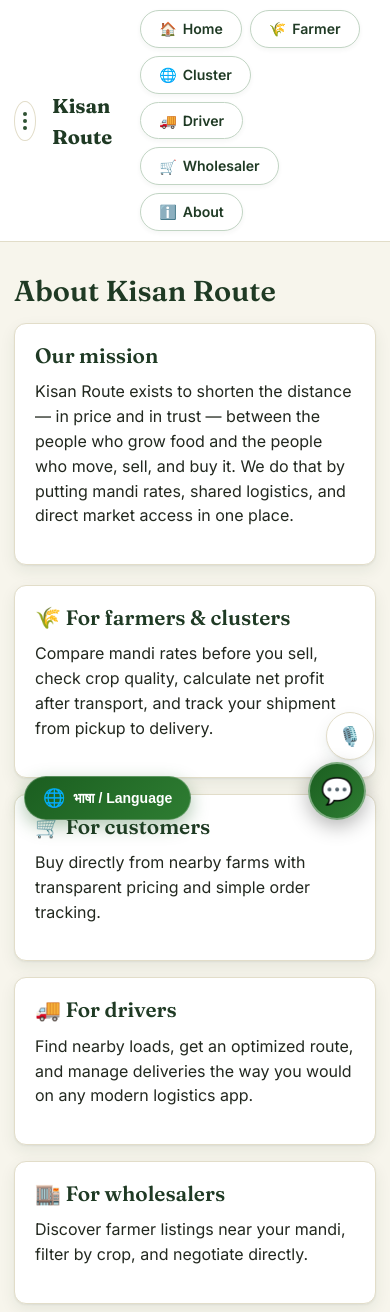
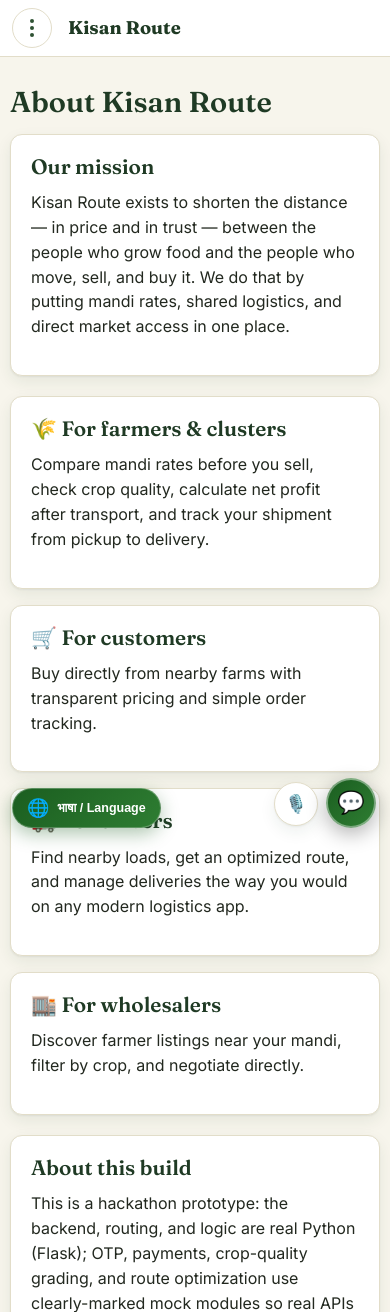
Before and after one commit to ShubhBhattacharya/kisan-route, a Flask app: page /about in a window 390 px wide. Shown: the top 1312 px of the page. Run offline with Flask 3, Linux system fonts and the light colour scheme.

Commit message:
Fix mobile responsive navbar and add friendly install guide modal

```diff
--- a/kisan_route 2/static/css/style.css
+++ b/kisan_route 2/static/css/style.css
@@ -434,12 +434,68 @@ main { max-width: 1080px; margin: 0 auto; padding: 24px 20px 64px; }
   border-radius: var(--radius-sm); font-size: 0.82rem;
 }
 
+/* Navigation desktop group */
+#leftNavGroup,
+.desktop-only-nav {
+  display: inline-flex;
+  align-items: center;
+  gap: 8px;
+  flex-wrap: wrap;
+}
+
 /* ---------------- Responsive ---------------- */
+@media (max-width: 860px) {
+  #leftNavGroup,
+  .desktop-only-nav {
+    display: none !important;
+  }
+  .topbar {
+    justify-content: flex-start;
+    padding: 10px 14px;
+  }
+}
+
 @media (max-width: 640px) {
-  .topbar { padding: 10px 14px; }
-  main { padding: 16px 14px 48px; }
-  .hero { min-height: 440px; }
-  .voice-assistant { right: 16px; bottom: 84px; }
+  .topbar { padding: 8px 12px; }
+  .brand { font-size: 1.15rem; }
+  main { padding: 12px 10px 48px; }
+  .hero { min-height: 400px; }
+  #krEmblemContainer {
+    width: 54px !important;
+    height: 54px !important;
+    top: 12px !important;
+    right: 12px !important;
+  }
+  .problem-panel,
+  aside.problem-panel,
+  .problem-section-wrapper {
+    width: 100% !important;
+    padding: 20px 16px !important;
+  }
+  .kr-lang-floating-btn {
+    bottom: 16px !important;
+    left: 12px !important;
+    padding: 8px 14px !important;
+    font-size: 12.5px !important;
+  }
+  #krChatLauncher {
+    bottom: 16px !important;
+    right: 14px !important;
+  }
+  #krChatToggleBtn {
+    width: 50px !important;
+    height: 50px !important;
+    font-size: 22px !important;
+  }
+  .voice-assistant {
+    right: 72px !important;
+    bottom: 18px !important;
+  }
+  .voice-btn {
+    width: 44px !important;
+    height: 44px !important;
+    font-size: 1.1rem !important;
+  }
   .chatbot { right: 16px; bottom: 16px; }
   .chatbot-panel { width: 90vw; right: -4px; }
 }
--- a/kisan_route 2/static/js/main.js
+++ b/kisan_route 2/static/js/main.js
@@ -19,13 +19,13 @@ document.addEventListener('DOMContentLoaded', function () {
     }
   }
 
-  // 3. Inject Left-Side Navigation Group beside the brand logo
+  // 3. Inject Left-Side Navigation Group beside the brand logo (Desktop Only)
   if (brand && !document.getElementById('leftNavGroup')) {
     brand.style.marginRight = '12px';
 
     var navGroup = document.createElement('div');
     navGroup.id = 'leftNavGroup';
-    navGroup.style.cssText = 'display: inline-flex; align-items: center; gap: 8px; flex-wrap: wrap;';
+    navGroup.className = 'desktop-only-nav';
 
     navGroup.innerHTML = `
       <a href="/" class="btn-ghost"><span style="font-size: 14px;">🏠</span> Home</a>
@@ -37,22 +37,6 @@ document.addEventListener('DOMContentLoaded', function () {
     `;
 
     brand.after(navGroup);
-  }
-
-  // 4. Clean up redundant links from the 3-lines side menu
-  if (sideMenu) {
-    var sideLinks = sideMenu.querySelectorAll('a');
-    sideLinks.forEach(function (link) {
-      var href = link.getAttribute('href');
-      var text = link.textContent.trim().toLowerCase();
-      if (href === '/' || href === '/about' || text === 'home' || text === 'about' || text.includes('home')) {
-        if (link.parentElement && link.parentElement.tagName.toLowerCase() === 'li') {
-          link.parentElement.remove();
-        } else {
-          link.remove();
-        }
-      }
-    });
   }
 
   /* ---------------- Dynamic Blurred Image Background for Auth Pages ---------------- */
--- a/kisan_route 2/templates/partials/navbar.html
+++ b/kisan_route 2/templates/partials/navbar.html
@@ -24,7 +24,7 @@
     <li><a href="{{ url_for('wholesaler.login') }}"><span aria-hidden="true">🏬</span> {{ t('nav_wholesaler') }}</a></li>
     <li><a href="{{ url_for('main.about') }}"><span aria-hidden="true">ℹ️</span> {{ t('nav_about') }}</a></li>
     <li style="margin-top: 14px; border-top: 1px solid #dcedc8; padding-top: 10px;">
-      <a href="javascript:void(0)" onclick="var b=document.getElementById('krPwaInstallBtn'); if(b) b.click(); else alert('ऐप इंस्टॉल करने के लिए ब्राउज़र के 3 डॉट्स (⋮) पर जाकर Install App चुनें।');" style="color: #1b5e20; font-weight: 700; background: #e8f5e9; border-radius: 8px;">
+      <a href="javascript:void(0)" onclick="if(window.triggerKisanInstall){window.triggerKisanInstall();}else{alert('ऐप इंस्टॉल करने के लिए ब्राउज़र के 3 डॉट्स (⋮) पर जाकर Install App चुनें।');}" style="color: #1b5e20; font-weight: 700; background: #e8f5e9; border-radius: 8px;">
         <span aria-hidden="true">📲</span> ऐप इंस्टॉल करें (Install App)
       </a>
     </li>
--- a/kisan_route 2/templates/partials/pwa_install_banner.html
+++ b/kisan_route 2/templates/partials/pwa_install_banner.html
@@ -20,8 +20,8 @@
 ">
   <!-- App Icon Preview -->
   <img src="/static/images/icons/icon-192.png" alt="Kisan Route" style="
-    width: 46px;
-    height: 46px;
+    width: 44px;
+    height: 44px;
     border-radius: 12px;
     box-shadow: 0 2px 8px rgba(0,0,0,0.15);
     flex-shrink: 0;
@@ -29,17 +29,17 @@
 
   <!-- App Info -->
   <div style="flex: 1; min-width: 0;">
-    <div style="font-size: 14.5px; font-weight: 700; color: #1b5e20; line-height: 1.2;">
+    <div style="font-size: 14px; font-weight: 700; color: #1b5e20; line-height: 1.2;">
       🌾 Kisan Route ऐप
     </div>
-    <div style="font-size: 12px; color: #4a5d52; margin-top: 2px; line-height: 1.3;">
-      फ़ोन में इंस्टॉल करें (बिना Play Store)
+    <div style="font-size: 11.5px; color: #4a5d52; margin-top: 2px; line-height: 1.3;">
+      फ़ोन में इंस्टॉल करें (0 MB डेटा)
     </div>
   </div>
 
   <!-- Action Buttons -->
   <div style="display: flex; align-items: center; gap: 8px; flex-shrink: 0;">
-    <button id="krPwaInstallBtn" type="button" style="
+    <button id="krPwaInstallBtn" type="button" onclick="triggerKisanInstall()" style="
       background: linear-gradient(135deg, #1b5e20, #2e7d32);
       color: #ffffff;
       border: none;
@@ -73,45 +73,124 @@
   </div>
 </div>
 
-<!-- iOS Install Help Modal (Only shown if iOS user clicks install) -->
-<div id="krIosInstallModal" style="
+<!-- Friendly Mobile Install Guide Modal (For Vivo, Oppo, Realme, Samsung, Xiaomi & iOS) -->
+<div id="krInstallGuideModal" style="
   display: none;
   position: fixed;
   inset: 0;
-  background: rgba(0,0,0,0.65);
+  background: rgba(0,0,0,0.72);
   backdrop-filter: blur(4px);
   z-index: 100000;
   align-items: center;
   justify-content: center;
   padding: 16px;
   font-family: 'Inter', -apple-system, sans-serif;
+  box-sizing: border-box;
 ">
   <div style="
     background: #ffffff;
-    max-width: 360px;
+    max-width: 400px;
     width: 100%;
     border-radius: 20px;
-    padding: 22px;
-    box-shadow: 0 16px 40px rgba(0,0,0,0.3);
+    padding: 22px 20px;
+    box-shadow: 0 16px 40px rgba(0,0,0,0.35);
     text-align: center;
+    position: relative;
+    max-height: 90vh;
+    overflow-y: auto;
   ">
-    <div style="font-size: 34px; margin-bottom: 8px;">📲</div>
-    <h3 style="color: #1b5e20; margin: 0 0 10px 0; font-size: 18px;">iPhone पर ऐप कैसे जोड़ें:</h3>
-    <ol style="text-align: left; font-size: 14px; line-height: 1.7; color: #333; padding-left: 20px; margin: 0 0 18px 0;">
-      <li>नीचे सफारी में <strong>Share (⎋ / [↑])</strong> बटन दबाएं।</li>
-      <li>थोड़ा नीचे स्क्रॉल करके <strong>'Add to Home Screen' (+)</strong> चुनें।</li>
-      <li>ऊपर दाएं कोने में <strong>Add</strong> पर क्लिक करें।</li>
-    </ol>
-    <button id="krIosCloseBtn" type="button" style="
-      background: #2e7d32;
-      color: #ffffff;
+    <button onclick="closeInstallGuideModal()" style="
+      position: absolute;
+      top: 14px;
+      right: 14px;
+      background: #f1f5f2;
       border: none;
-      border-radius: 12px;
-      padding: 10px 24px;
+      width: 32px;
+      height: 32px;
+      border-radius: 50%;
+      font-size: 18px;
+      cursor: pointer;
+      color: #555;
+    ">&times;</button>
+
+    <img src="/static/images/icons/icon-192.png" alt="Kisan Route" style="
+      width: 60px;
+      height: 60px;
+      border-radius: 16px;
+      margin-bottom: 10px;
+      box-shadow: 0 4px 12px rgba(27,94,32,0.25);
+    " />
+
+    <h3 style="color: #1b5e20; margin: 0 0 6px 0; font-size: 19px; font-weight: 800;">
+      फ़ोन में Kisan Route जोड़ें
+    </h3>
+    <p style="font-size: 13px; color: #555; margin: 0 0 16px 0;">
+      अपने मोबाइल में इसे ऐप की तरह चलाने के 2 आसान तरीके:
+    </p>
+
+    <!-- Option 1: Chrome (Fastest & 1-Click) -->
+    <div style="
+      background: #e8f5e9;
+      border: 1.5px solid #a5d6a7;
+      border-radius: 14px;
+      padding: 14px;
+      text-align: left;
+      margin-bottom: 12px;
+    ">
+      <div style="display: flex; align-items: center; gap: 8px; font-weight: 700; color: #1b5e20; font-size: 14.5px;">
+        <span>⚡ तरीका 1: Google Chrome में खोलें</span>
+      </div>
+      <p style="font-size: 12.5px; color: #333; margin: 6px 0 10px 0; line-height: 1.4;">
+        Chrome में यह बिना किसी रुकावट के सीधे 1 क्लिक में इंस्टॉल हो जाता है।
+      </p>
+      <a id="krOpenChromeBtn" href="intent://kisan-route-8gv6.vercel.app/#Intent;scheme=https;package=com.android.chrome;end" style="
+        display: block;
+        text-align: center;
+        background: #2e7d32;
+        color: #ffffff;
+        text-decoration: none;
+        padding: 9px 12px;
+        border-radius: 10px;
+        font-weight: 700;
+        font-size: 13px;
+        box-shadow: 0 3px 8px rgba(46,125,50,0.3);
+      ">
+        🌐 Google Chrome में खोलें (Direct Install)
+      </a>
+    </div>
+
+    <!-- Option 2: Current Browser Menu -->
+    <div style="
+      background: #fbfbf9;
+      border: 1.5px solid #e0ded0;
+      border-radius: 14px;
+      padding: 14px;
+      text-align: left;
+      margin-bottom: 16px;
+    ">
+      <div style="font-weight: 700; color: #333; font-size: 14px; margin-bottom: 6px;">
+        📌 तरीका 2: इसी ब्राउज़र में जोड़ें:
+      </div>
+      <ol style="margin: 0; padding-left: 18px; font-size: 13px; line-height: 1.6; color: #444;">
+        <li>स्क्रीन पर नीचे <strong>Menu (☰)</strong> या ऊपर <strong>(⋮)</strong> दबाएं।</li>
+        <li><strong>'Add to Home Screen'</strong> या <strong>'होम स्क्रीन पर जोड़ें'</strong> चुनें।</li>
+        <li>Add पर क्लिक करें — ऐप आपकी स्क्रीन पर आ जाएगी!</li>
+      </ol>
+    </div>
+
+    <button onclick="closeInstallGuideModal()" type="button" style="
+      background: #f1f5f2;
+      border: none;
+      color: #333;
+      padding: 10px 20px;
+      border-radius: 10px;
       font-weight: 700;
+      font-size: 13px;
       cursor: pointer;
       width: 100%;
-    ">समझ गया (OK)</button>
+    ">
+      ठीक है, समझ गया (OK)
+    </button>
   </div>
 </div>
 
@@ -123,61 +202,72 @@
 </style>
 
 <script>
-(function() {
-  let deferredPrompt = null;
-  const banner = document.getElementById('krPwaInstallBanner');
-  const installBtn = document.getElementById('krPwaInstallBtn');
-  const dismissBtn = document.getElementById('krPwaDismissBtn');
-  const iosModal = document.getElementById('krIosInstallModal');
-  const iosClose = document.getElementById('krIosCloseBtn');
+let deferredPrompt = null;
 
-  // Check if already running in standalone PWA mode
+function closeInstallGuideModal() {
+  const modal = document.getElementById('krInstallGuideModal');
+  if (modal) modal.style.display = 'none';
+}
+
+async function triggerKisanInstall() {
+  if (deferredPrompt) {
+    deferredPrompt.prompt();
+    const choice = await deferredPrompt.userChoice;
+    if (choice && choice.outcome === 'accepted') {
+      const banner = document.getElementById('krPwaInstallBanner');
+      if (banner) banner.style.display = 'none';
+    }
+    deferredPrompt = null;
+    return;
+  }
+
+  // If deferredPrompt is not available (Realme/Vivo browser, iOS, or already standalone)
   const isStandalone = window.matchMedia('(display-mode: standalone)').matches || window.navigator.standalone === true;
   if (isStandalone) {
-    return; // Already installed as an app, don't show install banner
+    alert("Kisan Route ऐप आपके फ़ोन में पहले से इंस्टॉल है! 🌾");
+    return;
   }
 
-  // Check dismiss storage (hide for 3 days if user clicked cross)
+  // Show friendly guide modal
+  const modal = document.getElementById('krInstallGuideModal');
+  if (modal) {
+    modal.style.display = 'flex';
+  }
+}
+
+(function() {
+  const banner = document.getElementById('krPwaInstallBanner');
+  const dismissBtn = document.getElementById('krPwaDismissBtn');
+
+  // Check standalone mode
+  const isStandalone = window.matchMedia('(display-mode: standalone)').matches || window.navigator.standalone === true;
+  if (isStandalone) {
+    return;
+  }
+
+  // Check dismiss storage (hide for 2 days)
   const dismissedTime = localStorage.getItem('kr_pwa_dismissed');
-  const isDismissedRecently = dismissedTime && (Date.now() - parseInt(dismissedTime, 10)) < 3 * 24 * 60 * 60 * 1000;
+  const isDismissedRecently = dismissedTime && (Date.now() - parseInt(dismissedTime, 10)) < 2 * 24 * 60 * 60 * 1000;
 
-  // Detect iOS Safari
-  const isIos = /iPad|iPhone|iPod/.test(navigator.userAgent) && !window.MSStream;
-  const isSafari = /Safari/.test(navigator.userAgent) && !/CriOS|FxiOS|Chrome/.test(navigator.userAgent);
-
-  // Chrome / Android PWA Install Event
+  // Listen for browser install prompt (Chrome/Edge/Samsung)
   window.addEventListener('beforeinstallprompt', (e) => {
     e.preventDefault();
     deferredPrompt = e;
     if (!isDismissedRecently && banner) {
       setTimeout(() => {
         banner.style.display = 'flex';
-      }, 1500);
+      }, 1000);
     }
   });
 
-  // Handle Install button click
-  if (installBtn) {
-    installBtn.addEventListener('click', async () => {
-      if (deferredPrompt) {
-        deferredPrompt.prompt();
-        const choice = await deferredPrompt.userChoice;
-        if (choice.outcome === 'accepted') {
-          console.log('User installed Kisan Route PWA');
-          if (banner) banner.style.display = 'none';
-        }
-        deferredPrompt = null;
-      } else if (isIos && iosModal) {
-        // Show iOS instructions modal
-        iosModal.style.display = 'flex';
-      } else {
-        // Fallback: alert instructions
-        alert("ऐप को अपनी होम स्क्रीन पर जोड़ने के लिए ब्राउज़र मेनू (⋮) पर क्लिक करें और 'Add to Home Screen' या 'Install App' चुनें।");
-      }
-    });
+  // Show banner on mobile even if beforeinstallprompt hasn't fired yet
+  const isMobile = /Android|iPhone|iPad|iPod/i.test(navigator.userAgent);
+  if (isMobile && !isDismissedRecently && banner) {
+    setTimeout(() => {
+      banner.style.display = 'flex';
+    }, 1500);
   }
 
-  // Dismiss button click
   if (dismissBtn) {
     dismissBtn.addEventListener('click', () => {
       if (banner) banner.style.display = 'none';
@@ -185,30 +275,15 @@
     });
   }
 
-  // iOS modal close
-  if (iosClose && iosModal) {
-    iosClose.addEventListener('click', () => {
-      iosModal.style.display = 'none';
-      if (banner) banner.style.display = 'none';
-    });
-  }
-
-  // Show banner on iOS Safari if not dismissed
-  if (isIos && isSafari && !isDismissedRecently && banner) {
-    setTimeout(() => {
-      banner.style.display = 'flex';
-    }, 2000);
-  }
-
   // Register Service Worker
   if ('serviceWorker' in navigator) {
     window.addEventListener('load', () => {
       navigator.serviceWorker.register('/sw.js', { scope: '/' })
         .then((reg) => {
-          console.log('Kisan Route Service Worker registered with scope:', reg.scope);
+          console.log('Kisan Route Service Worker registered:', reg.scope);
         })
         .catch((err) => {
-          console.log('Service Worker registration failed:', err);
+          console.log('SW registration error:', err);
         });
     });
   }
```
